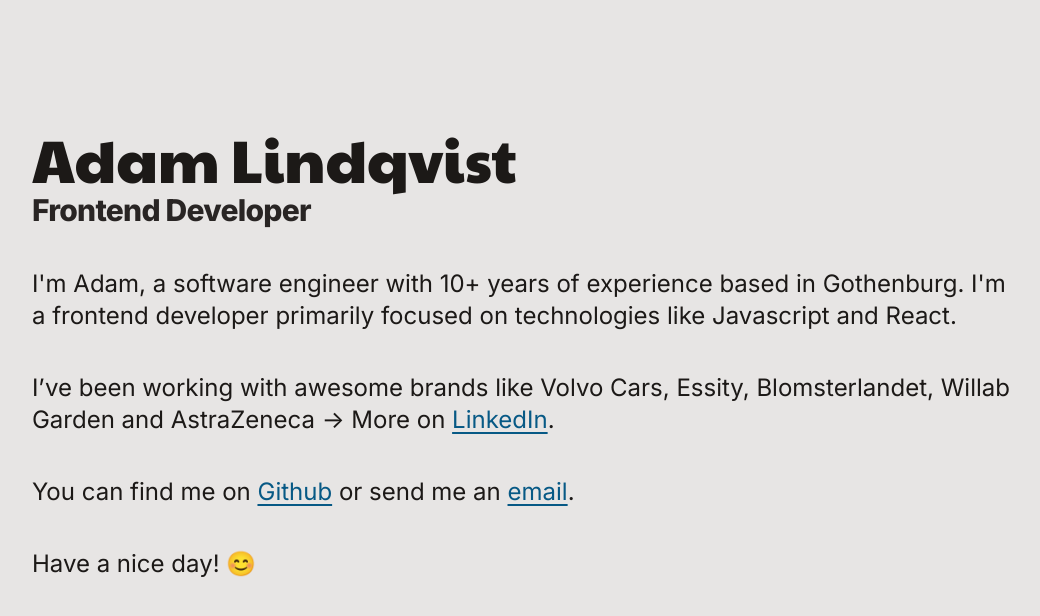
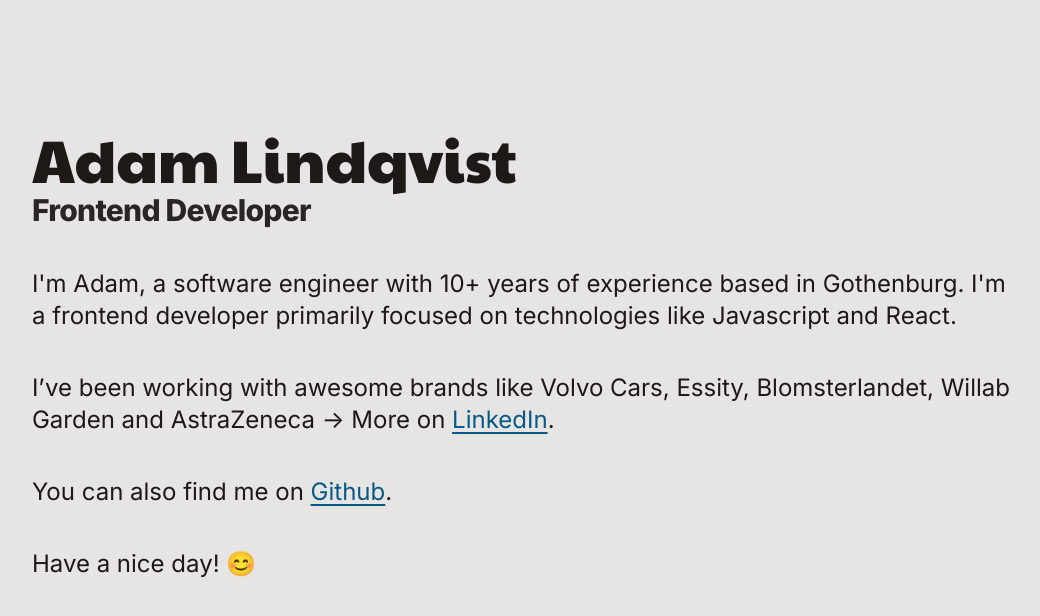
Before and after one commit to adamlindqvist/adamlindqvist.se, a Next.js app: page / in a window 1280 px wide. Shown: the top 616 px of the page, without its empty margins (116-1156 px from the left). Built offline with nearby package versions, Linux system fonts and the light colour scheme.

Commit message:
Update page.js

```diff
--- a/app/page.js
+++ b/app/page.js
@@ -37,23 +37,14 @@
             </p>
 
             <p>
-                You can find me on{" "}
+                You can also find me on{" "}
                 <a
                     rel="noopener noreferrer"
                     target="_blank"
                     href="https://github.com/adamlindqvist"
                 >
                     Github
-                </a>{" "}
-                or send me an{" "}
-                <a
-                    rel="noopener noreferrer"
-                    target="_blank"
-                    href="mailto:adamlindqvist@outlook.com"
-                >
-                    email
-                </a>
-                .
+                </a>.
             </p>
 
             <p>Have a nice day! 😊</p>
```
